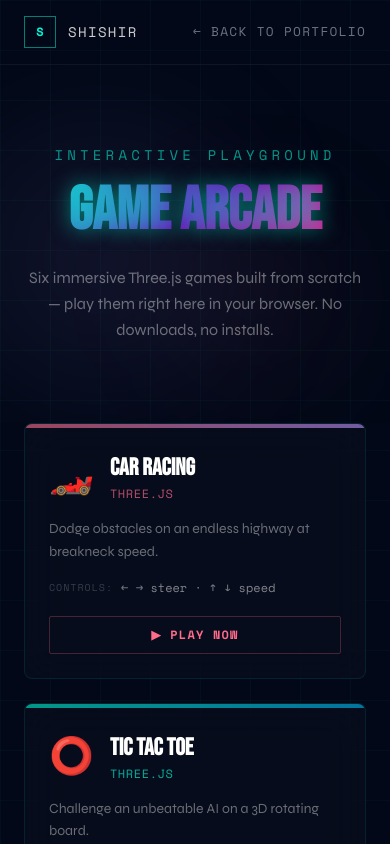
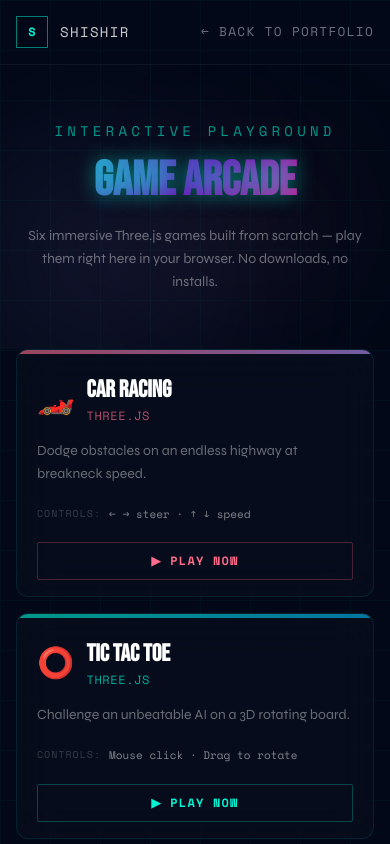
Before and after one commit to shishir1290/Portfolio, a Next.js app: page /games in a window 390 px wide. Shown: the top 844 px of the page. Built offline with nearby package versions, Linux system fonts and the light colour scheme; no server answers.

Commit message:
Improve games arcade responsive design

```diff
--- a/app/games/page.tsx
+++ b/app/games/page.tsx
@@ -64,10 +64,10 @@ export default function GamesPage() {
     const [hoveredIdx, setHoveredIdx] = useState<number | null>(null);
 
     return (
-        <div className="min-h-screen bg-dark noise grid-bg">
+        <div className="min-h-screen bg-dark noise grid-bg selection:bg-primary\/20 selection:text-white overflow-x-hidden">
             {/* Header */}
             <header className="relative border-b border-white/5">
-                <div className="max-w-7xl mx-auto px-6 py-4 flex items-center justify-between">
+                <div className="max-w-7xl mx-auto px-4 sm:px-6 py-4 flex items-center justify-between gap-4">
                     <Link
                         href="/"
                         className="flex items-center gap-3 group"
@@ -90,7 +90,7 @@ export default function GamesPage() {
 
                     <Link
                         href="/"
-                        className="nav-link flex items-center gap-2"
+                        className="nav-link flex items-center gap-2 text-[10px] sm:text-xs whitespace-nowrap"
                     >
                         ← BACK TO PORTFOLIO
                     </Link>
@@ -98,7 +98,7 @@ export default function GamesPage() {
             </header>
 
             {/* Hero */}
-            <section className="relative py-20 overflow-hidden">
+            <section className="relative py-14 sm:py-20 lg:py-24 overflow-hidden">
                 {/* Glowing orbs */}
                 <div
                     className="absolute top-0 right-1/4 w-96 h-96 rounded-full pointer-events-none"
@@ -117,7 +117,7 @@ export default function GamesPage() {
                     }}
                 />
 
-                <div className="max-w-7xl mx-auto px-6 text-center relative z-10">
+                <div className="max-w-7xl mx-auto px-4 sm:px-6 text-center relative z-10">
                     <p
                         className="text-sm text-primary/60 tracking-[0.3em] mb-4"
                         style={{ fontFamily: "Space Mono, monospace" }}
@@ -125,13 +125,13 @@ export default function GamesPage() {
                         INTERACTIVE PLAYGROUND
                     </p>
                     <h1
-                        className="text-6xl sm:text-7xl lg:text-8xl font-bold gradient-text text-glow leading-none mb-6"
+                        className="text-5xl sm:text-7xl lg:text-8xl font-bold gradient-text text-glow leading-none mb-5 sm:mb-6"
                         style={{ fontFamily: "Bebas Neue, sans-serif" }}
                     >
                         GAME ARCADE
                     </h1>
                     <p
-                        className="text-white/40 max-w-xl mx-auto text-base leading-relaxed"
+                        className="text-white/40 max-w-xl mx-auto text-sm sm:text-base leading-relaxed px-2"
                     >
                         Six immersive Three.js games built from scratch — play them
                         right here in your browser. No downloads, no installs.
@@ -141,8 +141,8 @@ export default function GamesPage() {
 
             {/* Game Grid */}
             <section className="relative pb-24">
-                <div className="max-w-7xl mx-auto px-6">
-                    <div className="grid grid-cols-1 md:grid-cols-2 lg:grid-cols-3 gap-6">
+                <div className="max-w-7xl mx-auto px-4 sm:px-6">
+                    <div className="grid grid-cols-1 sm:grid-cols-2 lg:grid-cols-3 gap-4 sm:gap-6">
                         {games.map((game, idx) => (
                             <Link
                                 key={game.slug}
@@ -152,7 +152,7 @@ export default function GamesPage() {
                                 onMouseLeave={() => setHoveredIdx(null)}
                             >
                                 <div
-                                    className="glass-card rounded-lg overflow-hidden transition-all duration-500"
+                                    className="glass-card rounded-xl overflow-hidden transition-all duration-300 active:scale-[0.99] h-full"
                                     style={{
                                         borderColor:
                                             hoveredIdx === idx
@@ -169,10 +169,10 @@ export default function GamesPage() {
                                         className={`h-1 w-full bg-gradient-to-r ${game.gradient} opacity-60 group-hover:opacity-100 transition-opacity`}
                                     />
 
-                                    <div className="p-6">
+                                    <div className="p-5 sm:p-6 h-full flex flex-col">
                                         {/* Emoji + Title */}
-                                        <div className="flex items-center gap-4 mb-4">
-                                            <span className="text-4xl">{game.emoji}</span>
+                                        <div className="flex items-center gap-3 sm:gap-4 mb-4">
+                                            <span className="text-3xl sm:text-4xl">{game.emoji}</span>
                                             <div>
                                                 <h3
                                                     className="text-2xl font-bold text-white group-hover:text-primary transition-colors"
@@ -199,7 +199,7 @@ export default function GamesPage() {
                                         </p>
 
                                         {/* Controls */}
-                                        <div className="flex items-center gap-2 mb-5">
+                                        <div className="flex items-start gap-2 mb-5 mt-auto">
                                             <span
                                                 className="text-[10px] text-white/20 tracking-widest uppercase"
                                                 style={{ fontFamily: "Space Mono, monospace" }}
@@ -207,7 +207,7 @@ export default function GamesPage() {
                                                 Controls:
                                             </span>
                                             <span
-                                                className="text-xs text-white/50"
+                                                className="text-[11px] sm:text-xs text-white/50"
                                                 style={{ fontFamily: "Space Mono, monospace" }}
                                             >
                                                 {game.controls}
```
